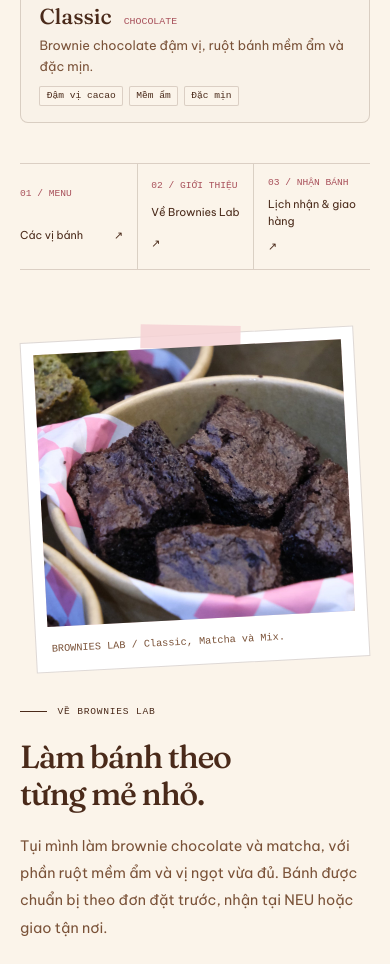
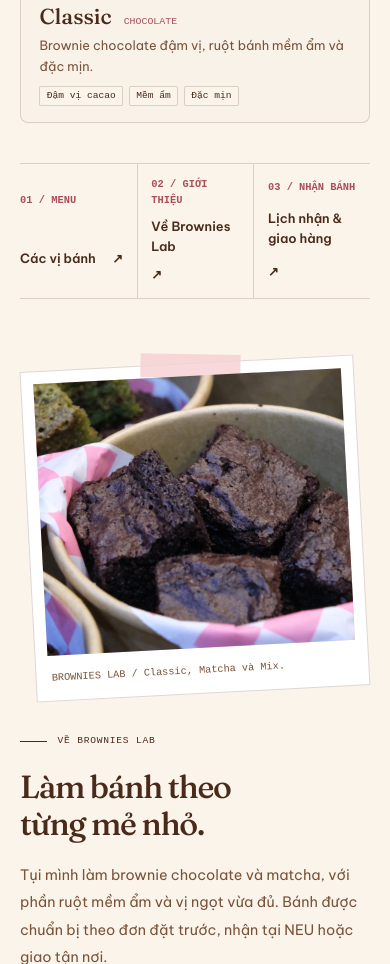
Before and after one commit to BrowniesLab/brownieslab.github.io, a plain HTML site: page index.html in a window 390 px wide. Shown: the part 1132-2096 px from the top of the page. Drawn offline with Linux system fonts and the light colour scheme.

Commit message:
Update font

```diff
--- a/home.css
+++ b/home.css
@@ -58,10 +58,10 @@
 .lab-tags { display: flex; gap: .35rem; margin-top: .55rem; flex-wrap: wrap; }
 .lab-tags span { padding: .1rem .4rem; background: var(--bg); border: 1px solid var(--lab-rule); border-radius: 2px; font: .6rem/1.5 var(--lab-mono); }
 .lab-index { display: grid; grid-template-columns: 1fr 1fr 1fr; margin-block: 1rem 5.5rem; border-block: 1px solid var(--lab-rule); }
-.lab-index a { display: flex; justify-content: space-between; align-items: center; gap: 1rem; padding: 1.1rem 1.3rem; text-decoration: none; font-size: .8rem; }
+.lab-index a { display: flex; justify-content: space-between; align-items: center; gap: 1rem; padding: 1.1rem 1.3rem; text-decoration: none; font-size: .95rem; font-weight: 600; }
 .lab-index a:first-child { padding-left: 0; }
 .lab-index a + a { border-left: 1px solid var(--lab-rule); }
-.lab-index a > span:first-child { font: .6rem var(--lab-mono); color: var(--lab-accent); }
+.lab-index a > span:first-child { font: 700 .7rem/1.5 var(--lab-mono); color: var(--lab-accent); }
 .lab-index a:hover { color: var(--lab-accent); }
 .lab-journal { display: grid; grid-template-columns: .9fr 1.1fr; align-items: center; gap: clamp(2rem, 6vw, 6rem); padding-bottom: 6rem; scroll-margin-top: 2rem; }
 .lab-photo { position: relative; margin: 0; padding: .75rem .75rem 0; border: 1px solid var(--lab-rule); background: var(--paper); transform: rotate(-3deg); }
@@ -128,8 +128,8 @@
   .lab-stage { --stage-height: clamp(19rem, 70vw, 29rem); }
   .lab-product-image { width: 72%; }
   .lab-index { margin-block: 0 3rem; }
-  .lab-index a { flex-wrap: wrap; padding: .85rem; gap: .45rem; font-size: .68rem; }
-  .lab-index a > span:first-child { width: 100%; }
+  .lab-index a { flex-wrap: wrap; padding: .85rem; gap: .45rem; font-size: .8rem; }
+  .lab-index a > span:first-child { width: 100%; font-size: .65rem; }
   .lab-journal { grid-template-columns: 1fr; padding-block: 0 3rem; gap: 2.5rem; }
   .lab-photo { max-width: 32rem; margin: 1rem .5rem 0; }
   .lab-photo-window { height: clamp(17rem, 60vw, 24rem); }
```
